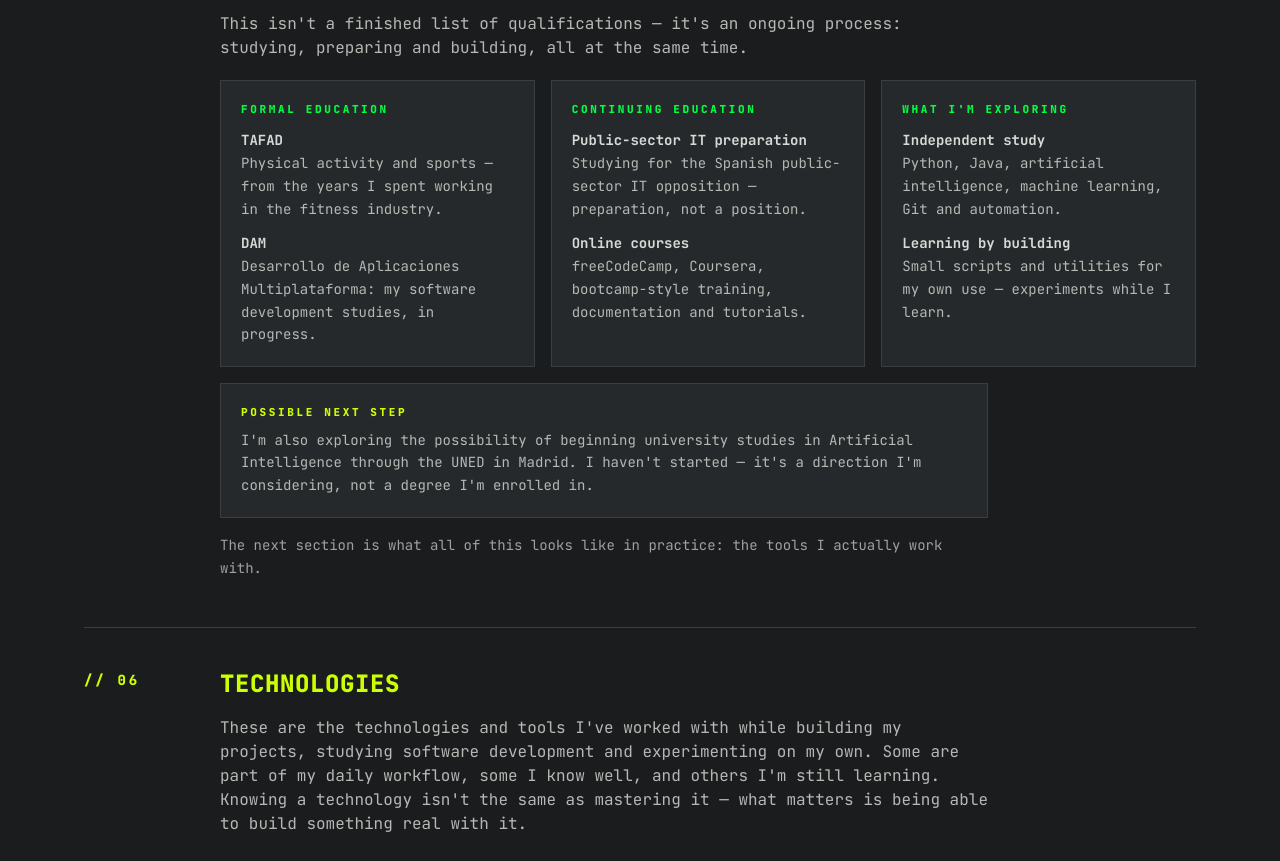
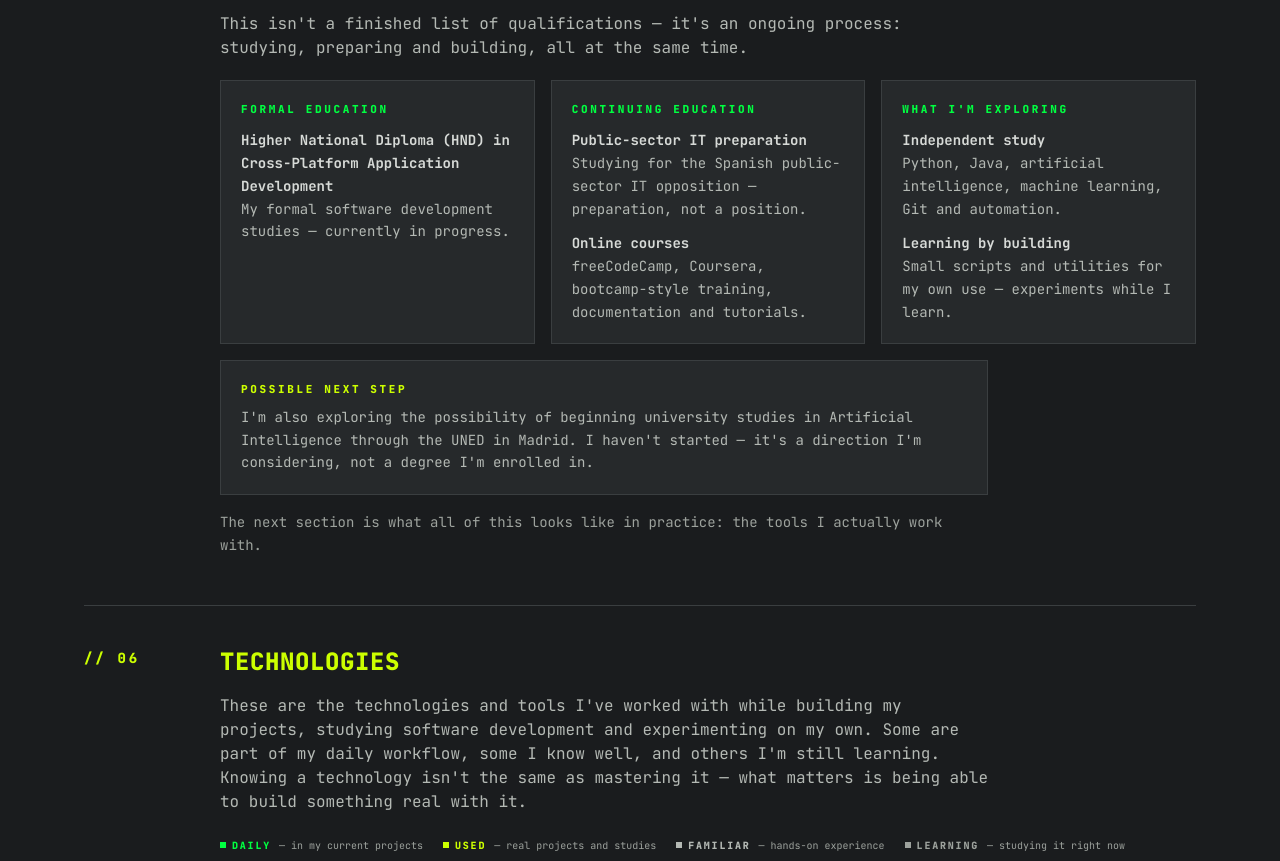
Before and after one commit to MadalinWolf/madwolfstudios, a React (Vite) app: page /about in a window 1280 px wide. Shown: the part 2140-3001 px from the top of the page. Built offline with nearby package versions, Linux system fonts and the light colour scheme.

Commit message:
feat: update About education block to HND entry
Remove the TAFAD item and replace the DAM/Desarrollo de Aplicaciones Multiplataforma entry with 'Higher National Diploma (HND) in Cross-Platform Application Development' plus a short in-progress note.

```diff
--- a/src/pages/About.tsx
+++ b/src/pages/About.tsx
@@ -143,12 +143,8 @@ export function About() {
       label: 'Formal education',
       items: [
         {
-          label: 'TAFAD',
-          text: 'Physical activity and sports — from the years I spent working in the fitness industry.',
-        },
-        {
-          label: 'DAM',
-          text: 'Desarrollo de Aplicaciones Multiplataforma: my software development studies, in progress.',
+          label: 'Higher National Diploma (HND) in Cross-Platform Application Development',
+          text: 'My formal software development studies — currently in progress.',
         },
       ],
     },
```
